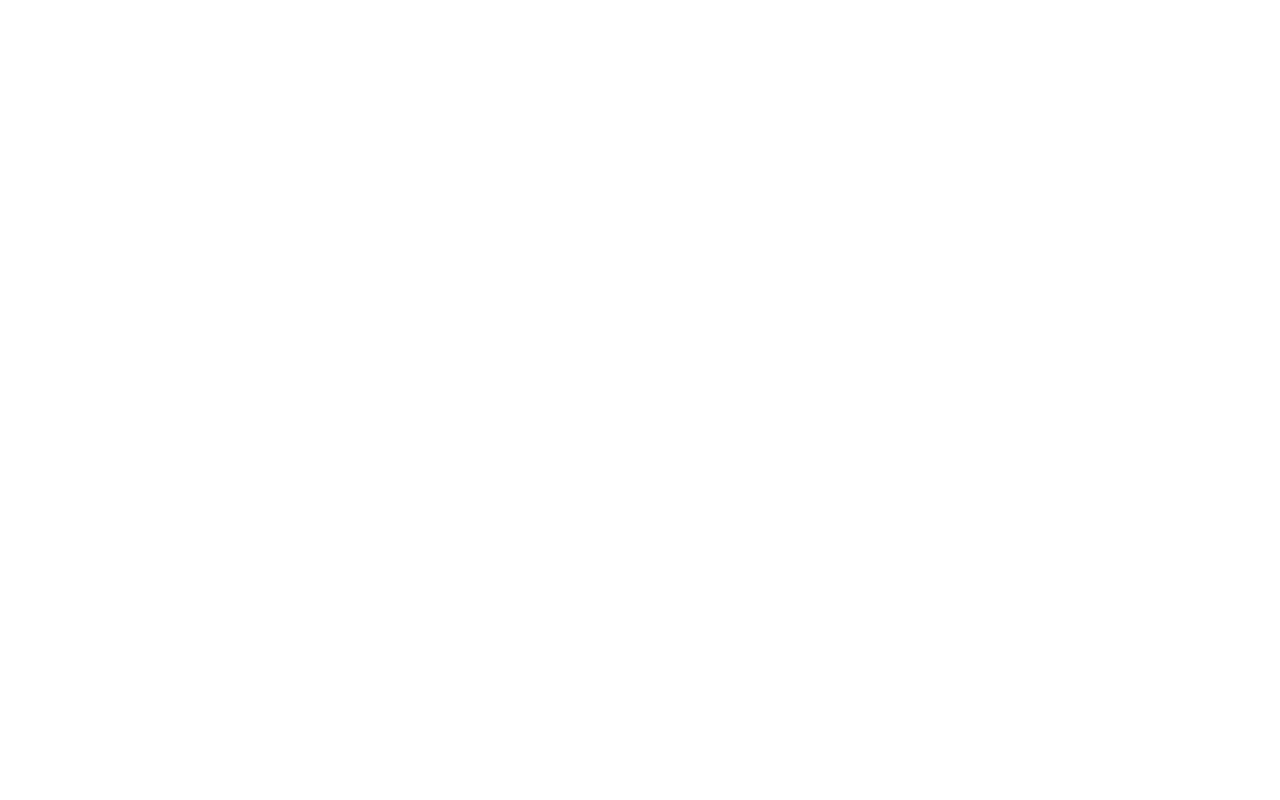
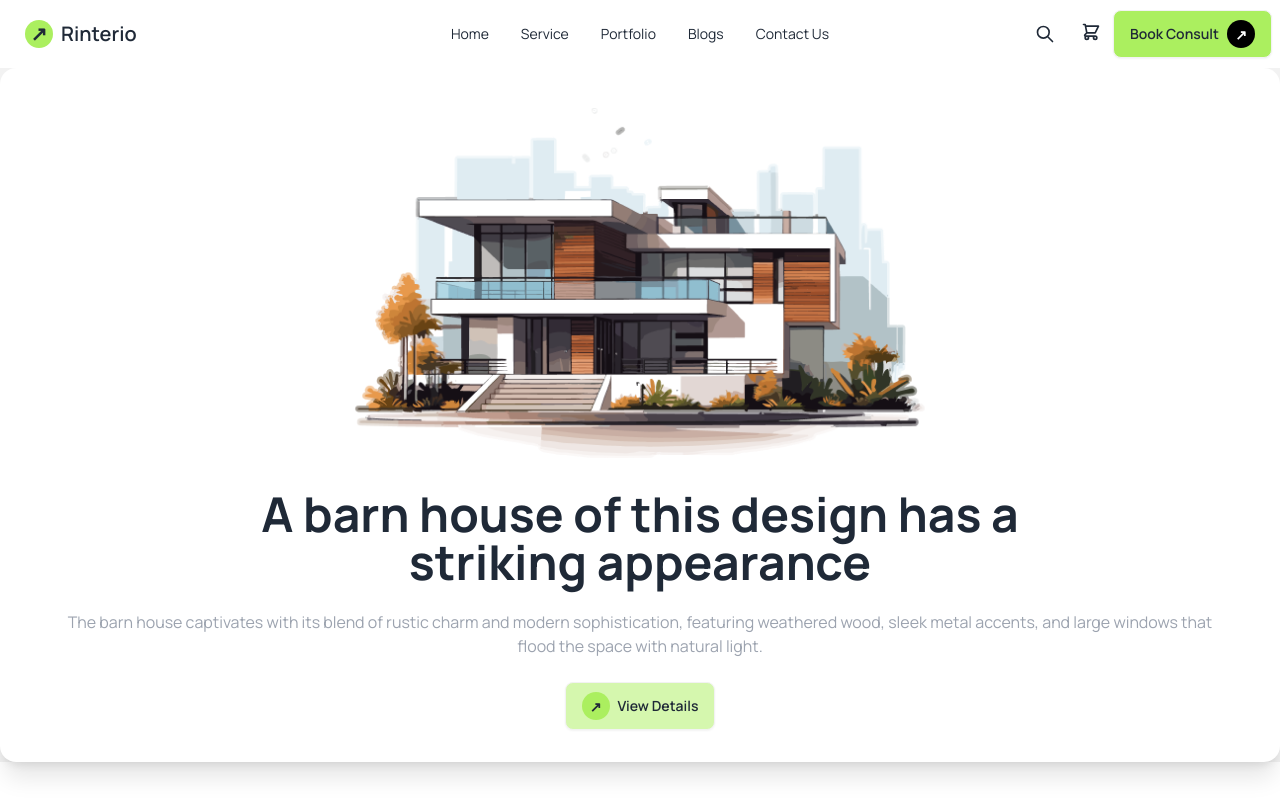
Before and after one commit to abushahed670/assignment-3-rinterio-, a plain HTML site: page index.html in a window 1280 px wide. Drawn offline with nearby package versions, Linux system fonts and the light colour scheme.

Commit message:
nav and banner done

```diff
--- a/index.html
+++ b/index.html
@@ -12,6 +12,8 @@
     <link rel="preconnect" href="https://fonts.googleapis.com">
     <link rel="preconnect" href="https://fonts.gstatic.com" crossorigin>
     <link href="https://fonts.googleapis.com/css2?family=Manrope:wght@200..800&display=swap" rel="stylesheet">
+    <!-- font awesome kit  -->
+    <script src="https://kit.fontawesome.com/3dd858d86b.js" crossorigin="anonymous"></script>
     <style>
         .manrope-font {
             font-family: "Manrope", sans-serif;
@@ -23,6 +25,9 @@
                 extend: {
                     colors: {
                         clifford: '#da373d',
+                        'background-color': 'rgb(242,242,242)',
+                        'background-color-2': '#ABEF5F',
+                        'background-color-3': '#ABEF5F80',
                     }
                 }
             }
@@ -31,8 +36,91 @@
 
 </head>
 
-<body>
+<body class="manrope-font">
+    <header class="bg-base-200">
+        <!-- navbar  -->
+        <div class="navbar bg-base-100">
+            <div class="navbar-start">
+                <a class="btn btn-ghost text-xl"><span
+                        class="w-7 h-7 items-center rounded-full bg-background-color-2">&#8599;</span>Rinterio</a>
+            </div>
+            <div class="navbar-center hidden lg:flex">
+                <ul class="menu menu-horizontal px-1">
+                    <li><a>Home</a></li>
+                    <li><a>Service</a></li>
+                    <li><a>Portfolio</a></li>
+                    <li><a>Blogs</a></li>
+                    <li><a>Contact Us</a></li>
+                </ul>
 
+            </div>
+            <div class="navbar-end">
+
+                <div class="dropdown">
+                    <div class="lg:flex">
+                        <div class="">
+                            <button class="btn btn-ghost btn-circle rounded-full bg-white">
+                                <svg xmlns="http://www.w3.org/2000/svg" class="h-5 w-5 " fill="none" viewBox="0 0 24 24"
+                                    stroke="currentColor">
+                                    <path stroke-linecap="round" stroke-linejoin="round" stroke-width="2"
+                                        d="M21 21l-6-6m2-5a7 7 0 11-14 0 7 7 0 0114 0z" />
+                                </svg>
+                            </button>
+                        </div>
+                        <div class="">
+                            <svg xmlns="http://www.w3.org/2000/svg" class="h-5 w-5 my-3 mx-3" fill="none"
+                                viewBox="0 0 24 24" stroke="currentColor">
+                                <path stroke-linecap="round" stroke-linejoin="round" stroke-width="2"
+                                    d="M3 3h2l.4 2M7 13h10l4-8H5.4M7 13L5.4 5M7 13l-2.293 2.293c-.63.63-.184 1.707.707 1.707H17m0 0a2 2 0 100 4 2 2 0 000-4zm-8 2a2 2 0 11-4 0 2 2 0 014 0z" />
+                            </svg>
+                        </div>
+
+
+                        <a class="btn bg-background-color-2">Book Consult<span
+                                class="w-7 h-7 items-center  pt-2 rounded-full bg-black text-white">&#8599;</span></a>
+                    </div>
+                    <div tabindex="0" role="button" class="btn btn-ghost lg:hidden">
+                        <svg xmlns="http://www.w3.org/2000/svg" class="h-5 w-5" fill="none" viewBox="0 0 24 24"
+                            stroke="currentColor">
+                            <path stroke-linecap="round" stroke-linejoin="round" stroke-width="2"
+                                d="M4 6h16M4 12h8m-8 6h16" />
+                        </svg>
+                    </div>
+                    <ul tabindex="0"
+                        class="menu menu-sm dropdown-content bg-base-100 rounded-box z-[1] mt-3 w-52 p-2 shadow">
+                        <li><a>Home</a></li>
+                        <li><a>Service</a></li>
+                        <li><a>Portfolio</a></li>
+                        <li><a>Blogs</a></li>
+                        <li><a>Contact Us</a></li>
+                    </ul>
+                </div>
+
+            </div>
+        </div>
+        <!-- banner  -->
+        <div class="card bg-base-100 shadow-xl">
+            <figure class="px-10 pt-10">
+                <img src="images/banner.png" alt="Shoes" class="rounded-xl" />
+            </figure>
+            <div class="card-body items-center text-center">
+                <h2 class="card-title font-bold text-3xl lg:text-5xl">A barn house of this design has a <br>striking appearance</h2>
+                <p class=" text-gray-400 font-xs p-4">The barn house captivates with its blend of rustic charm and modern sophistication, featuring
+                    weathered wood, sleek metal accents, and large windows that flood the space with natural light.</p>
+                <div class="card-actions">
+                    <button class="btn bg-background-color-3"><span
+                            class="w-7 h-7 items-center rounded-full bg-background-color-2 pt-2">&#8599;</span>View
+                        Details</button>
+                </div>
+            </div>
+        </div>
+    </header>
+    <main>
+
+    </main>
+    <footer>
+
+    </footer>
 </body>
 
 </html>
```
Also changed, not shown: images/banner.png (added).
